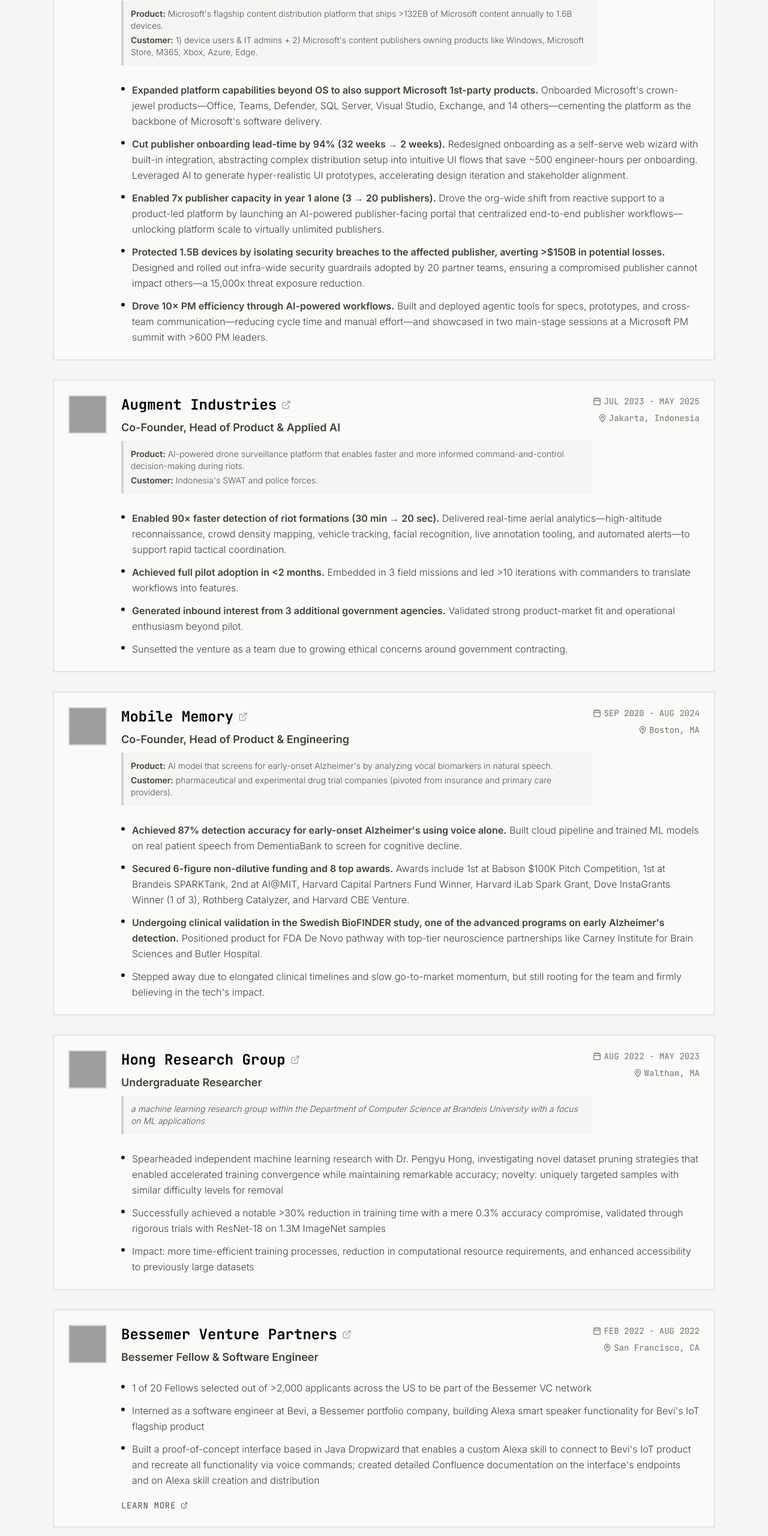
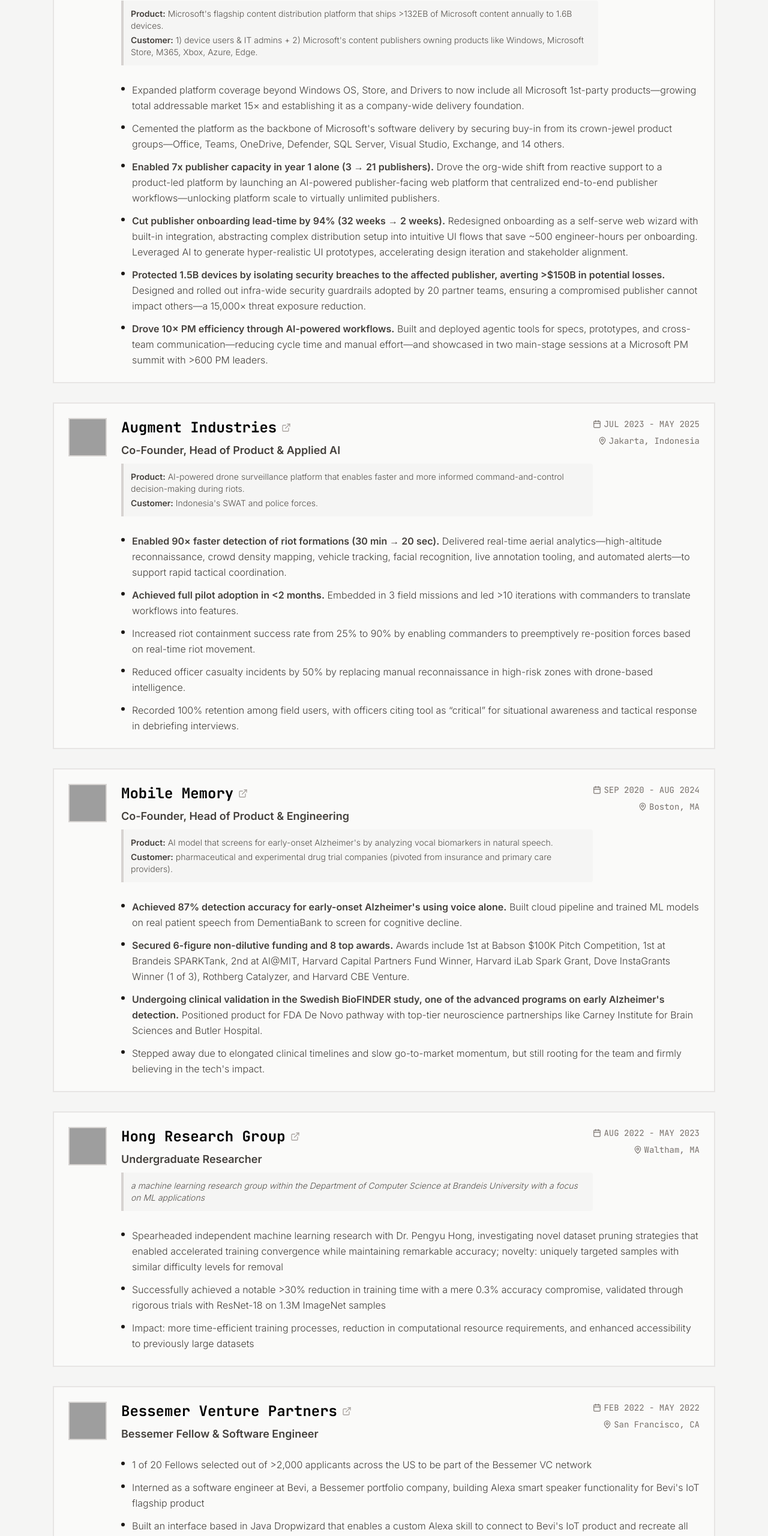
Before and after one commit to danielhariyanto/personal-website, a Next.js app: page / in a window 1280 px wide. Shown: the part 3460-6021 px from the top of the page at 60% size. Built offline with nearby package versions, Linux system fonts and the light colour scheme; grey boxes are pictures that could not be loaded.

Commit message:
oct 11 updates

```diff
--- a/components/experience.tsx
+++ b/components/experience.tsx
@@ -16,10 +16,11 @@
     customer:
       "1) device users & IT admins + 2) Microsoft's content publishers owning products like Windows, Microsoft Store, M365, Xbox, Azure, Edge.",
     highlights: [
-      "Expanded platform capabilities beyond OS to also support Microsoft 1st-party products. Onboarded Microsoft's crown-jewel products—Office, Teams, Defender, SQL Server, Visual Studio, Exchange, and 14 others—cementing the platform as the backbone of Microsoft's software delivery.",
+      "Expanded platform coverage beyond Windows OS, Store, and Drivers to now include all Microsoft 1st-party products—growing total addressable market 15× and establishing it as a company-wide delivery foundation.",
+      "Cemented the platform as the backbone of Microsoft's software delivery by securing buy-in from its crown-jewel product groups—Office, Teams, OneDrive, Defender, SQL Server, Visual Studio, Exchange, and 14 others.",
+      "Enabled 7x publisher capacity in year 1 alone (3 → 21 publishers). Drove the org-wide shift from reactive support to a product-led platform by launching an AI-powered publisher-facing web platform that centralized end-to-end publisher workflows—unlocking platform scale to virtually unlimited publishers.",
       "Cut publisher onboarding lead-time by 94% (32 weeks → 2 weeks). Redesigned onboarding as a self-serve web wizard with built-in integration, abstracting complex distribution setup into intuitive UI flows that save ~500 engineer-hours per onboarding. Leveraged AI to generate hyper-realistic UI prototypes, accelerating design iteration and stakeholder alignment.",
-      "Enabled 7x publisher capacity in year 1 alone (3 → 20 publishers). Drove the org-wide shift from reactive support to a product-led platform by launching an AI-powered publisher-facing portal that centralized end-to-end publisher workflows—unlocking platform scale to virtually unlimited publishers.",
-      "Protected 1.5B devices by isolating security breaches to the affected publisher, averting >$150B in potential losses. Designed and rolled out infra-wide security guardrails adopted by 20 partner teams, ensuring a compromised publisher cannot impact others—a 15,000x threat exposure reduction.",
+      "Protected 1.5B devices by isolating security breaches to the affected publisher, averting >$150B in potential losses. Designed and rolled out infra-wide security guardrails adopted by 20 partner teams, ensuring a compromised publisher cannot impact others—a 15,000× threat exposure reduction.",
       "Drove 10× PM efficiency through AI-powered workflows. Built and deployed agentic tools for specs, prototypes, and cross-team communication—reducing cycle time and manual effort—and showcased in two main-stage sessions at a Microsoft PM summit with >600 PM leaders.",
     ],
   },
@@ -36,8 +37,9 @@
     highlights: [
       "Enabled 90× faster detection of riot formations (30 min → 20 sec). Delivered real-time aerial analytics—high-altitude reconnaissance, crowd density mapping, vehicle tracking, facial recognition, live annotation tooling, and automated alerts—to support rapid tactical coordination.",
       "Achieved full pilot adoption in <2 months. Embedded in 3 field missions and led >10 iterations with commanders to translate workflows into features.",
-      "Generated inbound interest from 3 additional government agencies. Validated strong product-market fit and operational enthusiasm beyond pilot.",
-      "Sunsetted the venture as a team due to growing ethical concerns around government contracting.",
+      "Increased riot containment success rate from 25% to 90% by enabling commanders to preemptively re-position forces based on real-time riot movement.",
+      "Reduced officer casualty incidents by 50% by replacing manual reconnaissance in high-risk zones with drone-based intelligence.",
+      "Recorded 100% retention among field users, with officers citing tool as “critical” for situational awareness and tactical response in debriefing interviews.",
     ],
   },
   {
@@ -76,13 +78,13 @@
     company: "Bessemer Venture Partners",
     role: "Bessemer Fellow & Software Engineer",
     location: "San Francisco, CA",
-    period: "FEB 2022 - AUG 2022",
+    period: "FEB 2022 - MAY 2022",
     logo: "https://hebbkx1anhila5yf.public.blob.vercel-storage.com/zip-blob/v0%20personal%20website/images/bessemer-iyNeLrJC0jdmdvU5kCHNeROKzuAJf3.jpeg",
     website: "https://www.bvp.com/",
     highlights: [
       "1 of 20 Fellows selected out of >2,000 applicants across the US to be part of the Bessemer VC network",
       "Interned as a software engineer at Bevi, a Bessemer portfolio company, building Alexa smart speaker functionality for Bevi's IoT flagship product",
-      "Built a proof-of-concept interface based in Java Dropwizard that enables a custom Alexa skill to connect to Bevi's IoT product and recreate all functionality via voice commands; created detailed Confluence documentation on the interface's endpoints and on Alexa skill creation and distribution",
+      "Built an interface based in Java Dropwizard that enables a custom Alexa skill to connect to Bevi's IoT product and recreate all functionality via voice commands",
     ],
     learnMore: "https://www.bvp.com/news/bessemers-2022-fellowship-class",
   },
```
